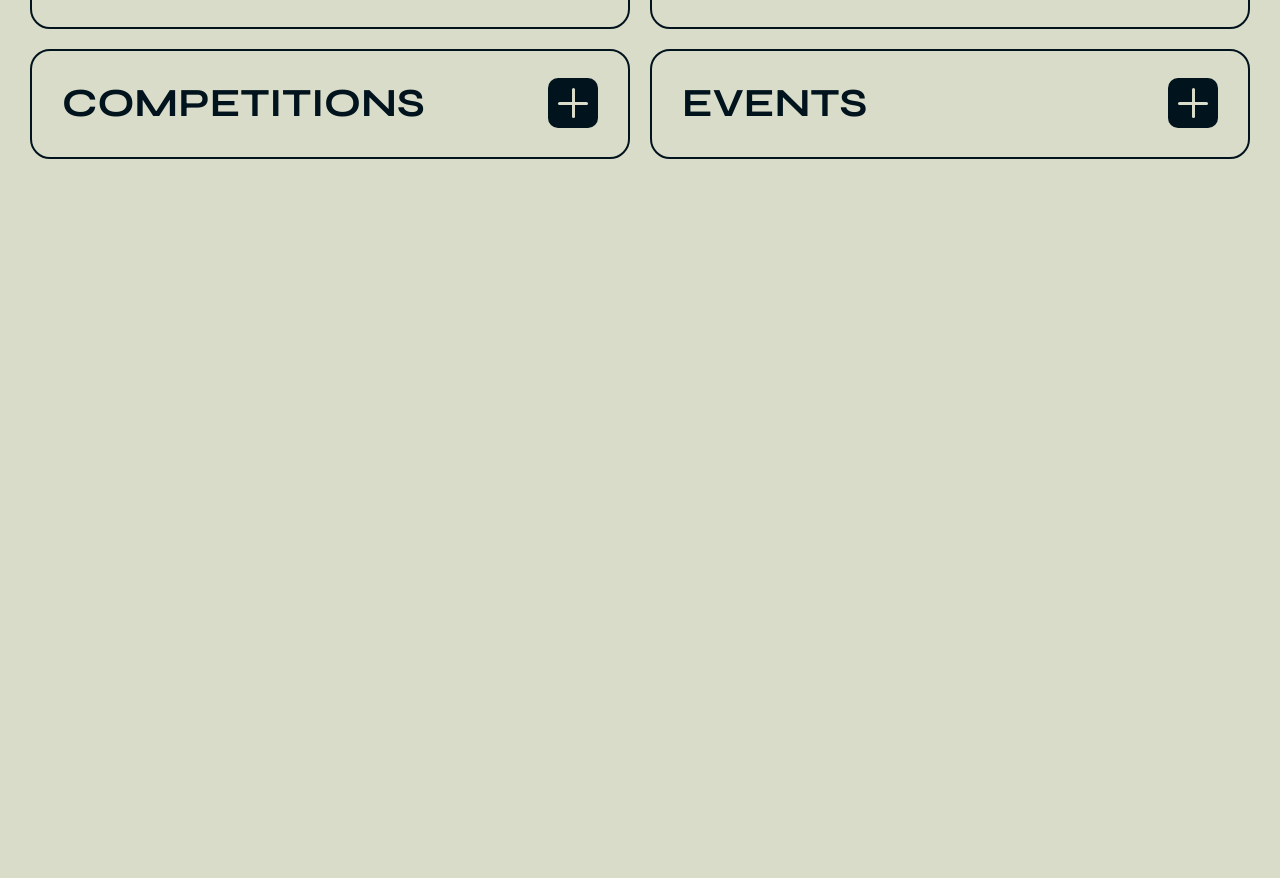
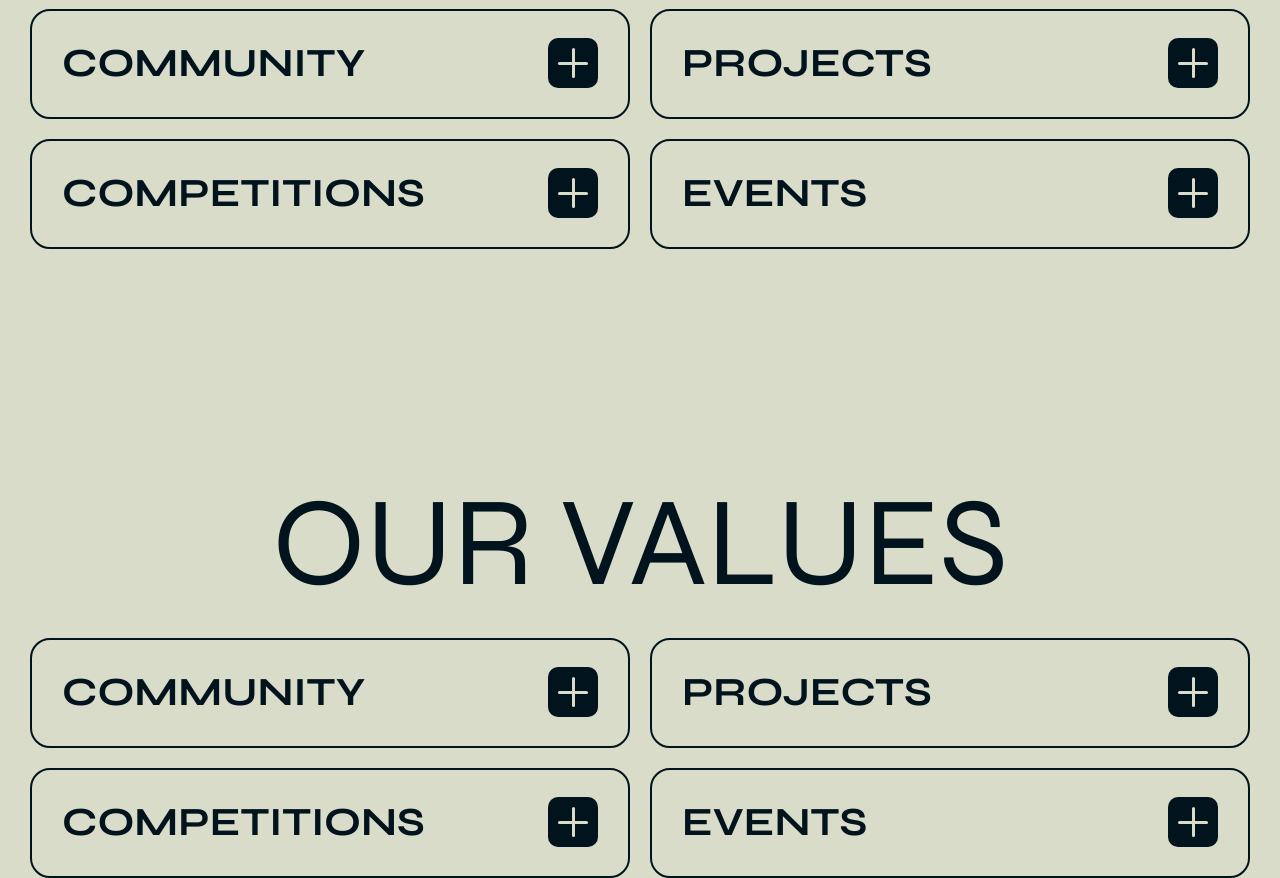
Before and after one commit to Bobberson3108/syngenious-website, a SvelteKit app: page / in a window 1280 px wide. Shown: the part 1682-2560 px from the top of the page. Before the commit the page ends 2400 px from the top, so only its background shows below. Built offline with nearby package versions, Linux system fonts and the light colour scheme.

Commit message:
Made the "what we offer" section modular

```diff
--- a/src/lib/components/DropDown.svelte
+++ b/src/lib/components/DropDown.svelte
@@ -4,6 +4,8 @@
     export let title:string;
     export let paragraph:string;
     export let buttonText:string;
+    // let svelte know if there is a button on this dropdown
+    export let buttonsPresent:boolean = false;
 
 </script>
 
@@ -15,8 +17,11 @@
             <div class="dropDownCrossLine absolute w-[30px] h-[3px] bg-light dark:bg-dark rounded-full"></div>
         </div>
     </div>
-    <p class="font-mono text-dark dark:text-light tracking-[1px] uppercase text-[19px] leading-[1.1] mt-[25px]">{paragraph}</p>
-    <SlidingButton buttonText={buttonText} textSize={20}/>
+    <p class="font-mono text-dark dark:text-light tracking-[0px] text-[19px] leading-[1.1] mt-[25px]">{paragraph}</p>
+    <!-- Basic logic statement that says that if buttonsPresent = true, the display SlidingButton -->
+    {#if buttonsPresent}
+        <SlidingButton buttonText={buttonText} textSize={20} marginTop={20} paddingX={10} paddingY={5}/>
+    {/if}
 </div>
 
 <style lang="postcss">
--- a/src/lib/components/SlidingButton.svelte
+++ b/src/lib/components/SlidingButton.svelte
@@ -1,7 +1,24 @@
 <script lang="ts">
+    // store the requred values of the button in variables
     export let buttonText: string;
-    export let textSize: number;
+    // when using the component, the developer can set custom values for any of these, but these are the default values.
+    export let textSize: number = 20;
+    export let marginTop: number = 15;
+    export let paddingX: number = 10;
+    export let paddingY: number = 5;
+    export let borderRadius: number = 10;
+    // declare varaible storing the button element
     let buttonTextElement: HTMLDivElement;
+    // define the styles using the variables
+    const buttonStyles = {
+        fontSize: `${textSize}px`,
+        marginTop: `${marginTop}px`,
+        paddingRight: `${paddingX}px`,
+        paddingLeft: `${paddingX}px`,
+        paddingTop: `${paddingY}px`,
+        paddingBottom: `${paddingY}px`,
+        borderRadius: `${borderRadius}px`
+    }
 
     // Use onMount to access and modify the element's style after it's bound
     import { onMount } from 'svelte';
@@ -9,17 +26,20 @@
     onMount(() => {
         // Make sure buttonTextElement is defined before accessing its style property
         if (buttonTextElement) {
-            buttonTextElement.style.fontSize = textSize + "px";
+            // assign the styles we defined earliers into the element.style
+            Object.assign(buttonTextElement.style, buttonStyles);
+
         }
     });
 </script>
 
-<div class="introCtaButton overflow-hidden relative uppercase w-[auto] px-[15px] h-[auto] py-[10px] border-2 border-dark dark:border-light flex justify-center items-center rounded-[10px] mt-[35px] text-dark dark:text-light hover:text-light dark:hover:text-dark">
-    <div bind:this={buttonTextElement} id="buttonText" class="buttonText z-2 font-display font-medium">{buttonText}</div>
+<div bind:this={buttonTextElement} class="introCtaButton overflow-hidden relative uppercase w-[auto] px-[15px] h-[auto] py-[10px] border-2 border-dark dark:border-light flex justify-center items-center rounded-[10px] text-dark dark:text-light hover:text-light dark:hover:text-dark">
+    <div id="buttonText" class="buttonText z-2 font-display font-medium">{buttonText}</div>
     <div class="introButtonHover z-[-1] ease-out duration-[200ms] absolute w-full h-full bg-dark dark:bg-light top-[100%]"></div>
 </div>
 
 <style lang="postcss">
+    /* Hover interaction */
     .introCtaButton:hover > .introButtonHover {
         top: 0%;
     }
--- /dev/null
+++ b/src/lib/components/WhatWeOffer.svelte
@@ -0,0 +1,49 @@
+<script lang="ts">
+
+    // dropdown import and variables
+    import DropDown from "./DropDown.svelte";
+    // paragraphs for dropdown. Change these as you want
+    const communityParagraph:string = "At Syngenious, an exceptional community of like-minded creators thrives – bound by passion and purpose. Engage with diverse talents, share insights, and amplify creativity together. In this inspiring space, passion and hard work thrives.";
+    const projectsParagraph:string = "Syngenious is home to ground-breaking projects, where collaboration fuels innovation. Engage with ambitious creators, join forces to tackle exciting challenges, and bring amazing ideas to life. Our platform ignites the spark of collective creativity.";
+    const competitionsParagraph:string = "Syngenious thrives on spirited competitions, fueling the soul of our community. Unleash your talent, embrace friendly rivalry, and seize the chance to win enticing prizes. Join our community today and take part in our competitions.";
+    const eventsParagraph:string = "Syngenious hosts a dynamic array of events, both virtual and real-life, spanning programming, mathematics, and science. Engage in insightful discussions, network with experts, be at the forefront of innovation, and gain more knowledge.";
+
+    // variables to store titles, etc.
+    export let sectionTitle:string = "Section Title";
+    // let svelte knwo whether this section has buttons
+    export let buttonsArePresent:boolean = false;
+
+    // variables for styling
+    export let marginTop:number = 20;
+    let sectionElement:HTMLElement;
+    const sectionStyles = {
+        marginTop: `${marginTop}px`
+    }
+
+    import { onMount } from "svelte";
+
+    onMount(() => {
+        Object.assign(sectionElement.style, sectionStyles);
+    })
+</script>
+
+<section bind:this={sectionElement} class="valueOffer w-full relative">
+    <div class="ourValuesWrapper relative flex flex-col justify-start items-center">
+        <h1 class="text-header uppercase font-display font-normal select-none text-dark dark:text-light">{sectionTitle}</h1>
+        <!--||||||||||||||||||||||||||||||||||||||||||||||| DropDowns |||||||||||||||||||||||||||||||||||||||||||||||||||||||||||||||-->
+        <div class="valueTabsWrapper max-w-[80em] flex flex-col justify-center items-center">
+            <!--|||||||||||||||||||||||||||||||||||||||||||||||  DropDown Rows  ||||||||||||||||||||||||||||||||||||||||||||||||||||||||||-->
+            <div class="valueDropDownWrapperContainer mb-[20px] flex justify-between items-start w-[auto] h-[auto]">
+                <!--DropDowns------------------------------------------------------------------------------------------------->
+                <DropDown title={"Community"} buttonText={"Join the community"} paragraph={communityParagraph} buttonsPresent={buttonsArePresent}/>
+                <DropDown title={"Projects"} buttonText={"Create A Project"} paragraph={projectsParagraph} buttonsPresent={buttonsArePresent}/>
+            </div>
+            <div class="valueDropDownWrapperContainer flex justify-between items-start w-[auto] h-[auto]">
+                <!--DropDowns------------------------------------------------------------------------------------------------->
+                <DropDown title={"competitions"} buttonText={"see competitions"} paragraph={competitionsParagraph} buttonsPresent={buttonsArePresent}/>
+                <DropDown title={"events"} buttonText={"see latest events"} paragraph={eventsParagraph} buttonsPresent={buttonsArePresent}/>
+            </div>
+        </div>
+
+    </div>
+</section>
--- a/src/routes/+page.svelte
+++ b/src/routes/+page.svelte
@@ -2,12 +2,9 @@
     import { onMount } from "svelte";
     import DropDown from "$lib/components/DropDown.svelte";
 	import SlidingButton from "$lib/components/SlidingButton.svelte";
+	import WhatWeOffer from "$lib/components/WhatWeOffer.svelte";
 
-    // paragraphs for dropdown. Change these as you want
-    const communityParagraph:string = "At Syngenious, an exceptional community of like-minded creators thrives – bound by passion and purpose. Engage with diverse talents, share insights, and amplify creativity together. In this inspiring space, passion and hard work thrives.";
-    const projectsParagraph:string = "Syngenious is home to ground-breaking projects, where collaboration fuels innovation. Engage with ambitious creators, join forces to tackle exciting challenges, and bring amazing ideas to life. Our platform ignites the spark of collective creativity.";
-    const competitionsParagraph:string = "Syngenious thrives on spirited competitions, fueling the soul of our community. Unleash your talent, embrace friendly rivalry, and seize the chance to win enticing prizes. Join our community today and take part in our competitions.";
-    const eventsParagraph:string = "Syngenious hosts a dynamic array of events, both virtual and real-life, spanning programming, mathematics, and science. Engage in insightful discussions, network with experts, be at the forefront of innovation, and gain more knowledge.";
+
 
     // declare variables for the percentage of mouse position and the viewport width
     let mouseXPercentage:number;
@@ -24,8 +21,8 @@
         // call the header fading function on load, in case the scroll position of the user is lower than the top, so the effect is still in place
         handleScroll(headerElement, 2);
         // run the header fading function on scroll
-        window.addEventListener('scroll', () => handleScroll(headerElement, 0.7));
-        window.addEventListener('scroll', () => handleScroll(introParagraphSection, 1));
+        window.addEventListener('scroll', () => handleScroll(headerElement, 1));
+        window.addEventListener('scroll', () => handleScroll(introParagraphSection, 0.5));
     })
 
     // function to handle viewport change, so you always get the updated viewport width in px
@@ -83,15 +80,17 @@
     // -------------------------------------------------------- HEADER (OR ANY OTHER ELEMENT) 'FADE WHEN SCROLLING OUT OF VIEW' FUNCTION -------------------------------------------------------- //
 
     // Add a new function to handle scroll event for fading out of any element
-    function handleScroll(targetElement: HTMLElement, fadingStartPercentage:number) {
-    const elementOffsetTop = targetElement.getBoundingClientRect().top;
+    function handleScroll(targetElement: HTMLElement, fadingStartPercentage: number) {
+        const elementOffsetTop = targetElement.getBoundingClientRect().top;
 
-    // Calculate the fading percentage based on the element's position and fadingStartPercentage
-    const fadingPercentage = Math.max(0, Math.min(1, 1 - (elementOffsetTop) / (window.innerHeight * fadingStartPercentage)));
+        // Calculate the fading percentage based on the element's position and fadingStartPercentage
+        const fadingPercentage = Math.max(0, Math.min(1, (elementOffsetTop + targetElement.offsetHeight) / (window.innerHeight * fadingStartPercentage)));
 
-    // Set the opacity of the targetElement based on the calculated fading percentage
-    targetElement.style.opacity = fadingPercentage.toString();
-}
+        // Set the opacity of the targetElement based on the calculated fading percentage
+        targetElement.style.opacity = fadingPercentage.toString();
+    }
+
+
 </script>
 
 <header bind:this={headerElement} class="header relative flex justify-center items-center w-full bg-light dark:bg-dark">
@@ -136,32 +135,14 @@
 <section bind:this={introParagraphSection} role="presentation" class="introParagraphSection py-[150px] relative flex justify-start items-center w-[100%] min-h-[50vh]">
     <div class="introParWrapper relative ml-[50px] w-full max-w-[750px] regularDesk:max-w-[1116px] firstDeskBreakpoint:max-w-[850px] secondDeskBreakpoint:max-w-[850px] deskBreak:max-w-[750px] h-auto flex flex-col justify-center items-start font-display regularDesk:text-[58px] firstDeskBreakpoint:text-[45px] secondDeskBreakpoint:text-[45px] deskBreak:text-[40px] text-[40px] leading-[1] font-medium text-dark dark:text-light">
         <h1 class="ease-out duration-300">Syngenious is an online space for young innovators to explore their passions, collaborate on ground-breaking projects, and connect with like-minded peers.</h1>
-        <SlidingButton buttonText={"Join Us Today"} textSize={27.5} />
+        <SlidingButton buttonText={"Join Us Today"} textSize={27.5} marginTop={25} paddingX={25} paddingY={10} borderRadius={15}/>
         <div class="bigStarIntro bg-bigStarLight dark:bg-bigStar bg-center bg-contain bg-no-repeat absolute regularDesk:h-[500px] firstDeskBreakpoint:h-[400px] secondDeskBreakpoint:h-[350px] deskBreak:h-[350px] h-[350px] regularDesk:w-[500px] firstDeskBreakpoint:w-[400px] secondDeskBreakpoint:w-[350px] deskBreak:w-[350px] w-[350px] right-[-175px] mt-[-50px]"></div>
     </div>
 </section>
 
+<WhatWeOffer sectionTitle="What we offer" marginTop={100} buttonsArePresent/>
+<WhatWeOffer sectionTitle="Our values" marginTop={200}/>
 
-<section class="valueOffer w-full min-h-[100vh] relative">
-    <div class="ourValuesWrapper relative flex flex-col justify-start items-center">
-        <h1 class="text-header uppercase font-display font-normal select-none text-dark dark:text-light">What we offer</h1>
-        <!--||||||||||||||||||||||||||||||||||||||||||||||| DropDowns |||||||||||||||||||||||||||||||||||||||||||||||||||||||||||||||-->
-        <div class="valueTabsWrapper max-w-[80em] flex flex-col justify-center items-center">
-            <!--|||||||||||||||||||||||||||||||||||||||||||||||  DropDown Rows  ||||||||||||||||||||||||||||||||||||||||||||||||||||||||||-->
-            <div class="valueDropDownWrapperContainer mb-[20px] flex justify-between items-start w-[auto] h-[auto]">
-                <!--DropDowns------------------------------------------------------------------------------------------------->
-                <DropDown title={"Community"} buttonText={"Join the community"} paragraph={communityParagraph}/>
-                <DropDown title={"Projects"} buttonText={"Create A Project"} paragraph={projectsParagraph} />
-            </div>
-            <div class="valueDropDownWrapperContainer flex justify-between items-start w-[auto] h-[auto]">
-                <!--DropDowns------------------------------------------------------------------------------------------------->
-                <DropDown title={"competitions"} buttonText={"see competitions"} paragraph={competitionsParagraph}/>
-                <DropDown title={"events"} buttonText={"see latest events"} paragraph={eventsParagraph}/>
-            </div>
-        </div>
-
-    </div>
-</section>
 <style lang="postcss">
     /* styling for the header */
     .header{
```
